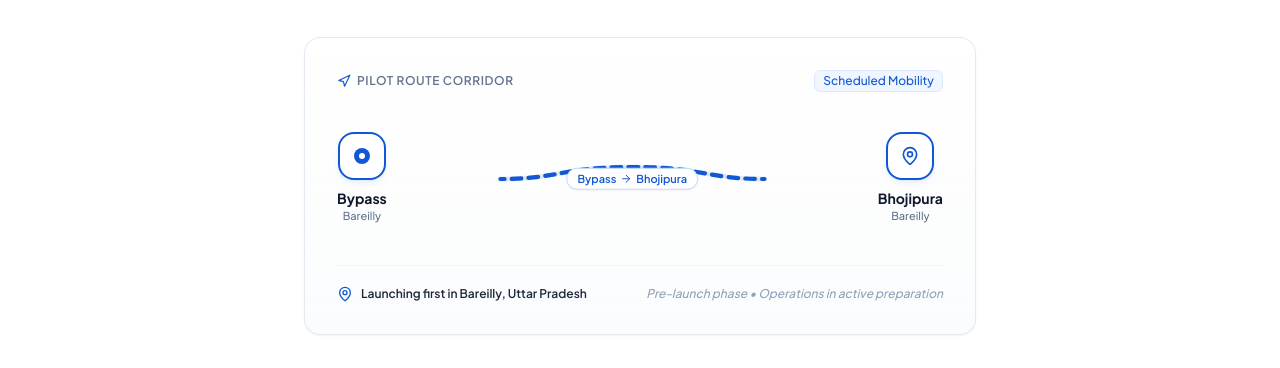
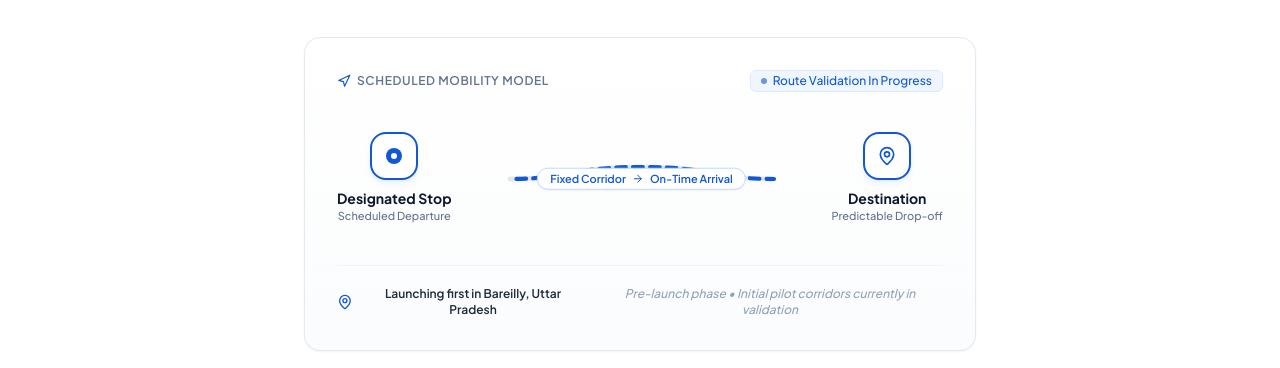
Before and after one commit to parasgangwar248-eng/NextRide, a React (Vite) app: page / in a window 1280 px wide. Shown: the part 584-952 px from the top of the page. Built offline with nearby package versions, Linux system fonts and the light colour scheme; no server answers; the database is empty.

Commit message:
feat: remove specific initial route Bypass-Bhojipura and update to route validation in progress

```diff
--- a/index.html
+++ b/index.html
@@ -8,7 +8,7 @@
       name="description"
       content="NextRide is building a reliable shared mobility network. Coming soon to Bareilly, Uttar Pradesh."
     />
-    <meta name="keywords" content="NextRide, Bareilly mobility, shared rides, Bypass Bhojipura, scheduled mobility, Uttar Pradesh transit" />
+    <meta name="keywords" content="NextRide, Bareilly mobility, shared rides, scheduled mobility, Uttar Pradesh transit" />
     <meta name="theme-color" content="#1258D4" />
 
     <!-- Open Graph / Facebook -->
--- a/src/components/Footer.tsx
+++ b/src/components/Footer.tsx
@@ -33,7 +33,7 @@ export const Footer: React.FC<FooterProps> = ({
             </p>
             <div className="inline-flex items-center gap-1.5 text-xs text-slate-500 font-medium">
               <MapPin className="w-3.5 h-3.5 text-[#1258D4]" />
-              <span>Pilot Route: Bypass → Bhojipura • Bareilly, Uttar Pradesh</span>
+              <span>Scheduled Mobility Network • Bareilly, Uttar Pradesh</span>
             </div>
           </div>
 
--- a/src/components/HeroSection.tsx
+++ b/src/components/HeroSection.tsx
@@ -56,16 +56,17 @@ export const HeroSection: React.FC<HeroSectionProps> = ({ onJoinClick, onExplore
             </button>
           </div>
 
-          {/* Subtle Visual Representation of Route: Bypass → Bhojipura */}
+          {/* Subtle Visual Representation of Scheduled Route Network */}
           <div className="w-full max-w-2xl">
             <div className="relative rounded-2xl border border-slate-200/90 bg-gradient-to-b from-white to-slate-50/60 p-6 sm:p-8 shadow-xs">
               <div className="flex items-center justify-between text-xs font-semibold text-slate-400 uppercase tracking-wider mb-6">
                 <span className="flex items-center gap-1.5 text-slate-500">
                   <Navigation className="w-3.5 h-3.5 text-[#1258D4]" />
-                  Pilot Route Corridor
+                  Scheduled Mobility Model
                 </span>
-                <span className="text-[#1258D4] font-medium normal-case tracking-normal text-xs bg-blue-50 px-2 py-0.5 rounded-md border border-blue-100">
-                  Scheduled Mobility
+                <span className="text-[#1258D4] font-medium normal-case tracking-normal text-xs bg-blue-50 px-2.5 py-0.5 rounded-md border border-blue-100 flex items-center gap-1.5">
+                  <span className="w-1.5 h-1.5 rounded-full bg-[#1258D4] animate-pulse" />
+                  Route Validation In Progress
                 </span>
               </div>
 
@@ -73,15 +74,15 @@ export const HeroSection: React.FC<HeroSectionProps> = ({ onJoinClick, onExplore
               <div className="relative py-4">
                 {/* SVG Route Line connecting the two nodes */}
                 <div className="relative flex items-center justify-between">
-                  {/* Left Anchor Node: Bypass */}
+                  {/* Left Anchor Node: Pickup Point */}
                   <div className="flex flex-col items-center text-center z-10">
                     <div className="w-12 h-12 rounded-2xl bg-white border-2 border-[#1258D4] shadow-md shadow-blue-500/10 flex items-center justify-center mb-2">
                       <div className="w-4 h-4 rounded-full bg-[#1258D4] flex items-center justify-center">
                         <div className="w-1.5 h-1.5 rounded-full bg-white" />
                       </div>
                     </div>
-                    <span className="text-sm font-bold text-slate-900">Bypass</span>
-                    <span className="text-[11px] text-slate-500">Bareilly</span>
+                    <span className="text-sm font-bold text-slate-900">Designated Stop</span>
+                    <span className="text-[11px] text-slate-500">Scheduled Departure</span>
                   </div>
 
                   {/* Connecting Animated Route Graphic */}
@@ -118,20 +119,20 @@ export const HeroSection: React.FC<HeroSectionProps> = ({ onJoinClick, onExplore
                     </svg>
 
                     {/* Subtle directional pulse icon in middle */}
-                    <div className="absolute top-1/2 left-1/2 -translate-x-1/2 -translate-y-1/2 px-2.5 py-0.5 rounded-full bg-white border border-blue-200 shadow-xs text-[11px] font-semibold text-[#1258D4] flex items-center gap-1">
-                      <span>Bypass</span>
+                    <div className="absolute top-1/2 left-1/2 -translate-x-1/2 -translate-y-1/2 px-3 py-0.5 rounded-full bg-white border border-blue-200 shadow-xs text-[11px] font-semibold text-[#1258D4] flex items-center gap-1.5 whitespace-nowrap">
+                      <span>Fixed Corridor</span>
                       <ArrowRight className="w-3 h-3 text-[#1258D4]" />
-                      <span>Bhojipura</span>
+                      <span>On-Time Arrival</span>
                     </div>
                   </div>
 
-                  {/* Right Anchor Node: Bhojipura */}
+                  {/* Right Anchor Node: Dropoff Point */}
                   <div className="flex flex-col items-center text-center z-10">
                     <div className="w-12 h-12 rounded-2xl bg-white border-2 border-[#1258D4] shadow-md shadow-blue-500/10 flex items-center justify-center mb-2">
                       <MapPin className="w-5 h-5 text-[#1258D4]" />
                     </div>
-                    <span className="text-sm font-bold text-slate-900">Bhojipura</span>
-                    <span className="text-[11px] text-slate-500">Bareilly</span>
+                    <span className="text-sm font-bold text-slate-900">Destination</span>
+                    <span className="text-[11px] text-slate-500">Predictable Drop-off</span>
                   </div>
                 </div>
               </div>
@@ -145,7 +146,7 @@ export const HeroSection: React.FC<HeroSectionProps> = ({ onJoinClick, onExplore
                   </span>
                 </div>
                 <div className="text-slate-400 italic">
-                  Pre-launch phase • Operations in active preparation
+                  Pre-launch phase • Initial pilot corridors currently in validation
                 </div>
               </div>
             </div>
--- a/src/components/IntegrationsModal.tsx
+++ b/src/components/IntegrationsModal.tsx
@@ -56,7 +56,7 @@ export const IntegrationsModal: React.FC<IntegrationsModalProps> = ({ isOpen, on
       `"${e.mobile_number}"`,
       `"${e.email || ''}"`,
       `"${e.interest_type || 'commuter'}"`,
-      `"${e.route_interest || 'Bypass -> Bhojipura'}"`,
+      `"${e.route_interest || 'Bareilly Pilot Corridor (In Validation)'}"`,
       `"${e.created_at || ''}"`,
     ]);
     const csvContent = [headers.join(','), ...rows.map((r) => r.join(','))].join('\n');
@@ -77,7 +77,7 @@ CREATE TABLE IF NOT EXISTS public.waiting_list (
     mobile_number TEXT NOT NULL UNIQUE,
     email TEXT,
     interest_type TEXT DEFAULT 'commuter',
-    route_interest TEXT DEFAULT 'Bypass → Bhojipura',
+    route_interest TEXT DEFAULT 'Bareilly Pilot Corridor (In Validation)',
     source TEXT DEFAULT 'web_coming_soon_landing',
     created_at TIMESTAMPTZ DEFAULT TIMEZONE('utc'::text, NOW()) NOT NULL
 );
--- a/src/components/WaitingListSection.tsx
+++ b/src/components/WaitingListSection.tsx
@@ -10,6 +10,7 @@ import {
   Check,
   Sparkles,
   Users,
+  Compass,
 } from 'lucide-react';
 import {
   joinWaitingList,
@@ -26,6 +27,7 @@ export const WaitingListSection: React.FC<WaitingListSectionProps> = ({ onOpenIn
   const [fullName, setFullName] = useState('');
   const [mobileNumber, setMobileNumber] = useState('');
   const [email, setEmail] = useState('');
+  const [preferredRoute, setPreferredRoute] = useState('');
   const [interestType, setInterestType] = useState<'commuter' | 'driver' | 'partner'>('commuter');
 
   const [isLoading, setIsLoading] = useState(false);
@@ -77,13 +79,15 @@ export const WaitingListSection: React.FC<WaitingListSectionProps> = ({ onOpenIn
 
     setIsLoading(true);
 
+    const chosenRoute = preferredRoute.trim() || 'Bareilly Pilot Network (Route in validation)';
+
     try {
       const result = await joinWaitingList({
         full_name: trimmedName,
         mobile_number: normalizedDigits,
         email: trimmedEmail || undefined,
         interest_type: interestType,
-        route_interest: 'Bypass → Bhojipura',
+        route_interest: chosenRoute,
       });
 
       if (result.success) {
@@ -95,6 +99,7 @@ export const WaitingListSection: React.FC<WaitingListSectionProps> = ({ onOpenIn
             mobile_number: normalizedDigits,
             email: trimmedEmail,
             interest_type: interestType,
+            route_interest: chosenRoute,
           }
         );
 
@@ -112,7 +117,7 @@ export const WaitingListSection: React.FC<WaitingListSectionProps> = ({ onOpenIn
   };
 
   const handleShare = () => {
-    const shareText = `I just joined the NextRide waiting list for the Bypass → Bhojipura pilot in Bareilly! Check it out: ${window.location.origin}`;
+    const shareText = `I just joined the NextRide waiting list in Bareilly! Scheduled rides on time, every time: ${window.location.origin}`;
     if (navigator.clipboard) {
       navigator.clipboard.writeText(shareText);
       setCopiedLink(true);
@@ -126,6 +131,7 @@ export const WaitingListSection: React.FC<WaitingListSectionProps> = ({ onOpenIn
     setFullName('');
     setMobileNumber('');
     setEmail('');
+    setPreferredRoute('');
     setSubmittedEntry(null);
   };
 
@@ -274,10 +280,36 @@ export const WaitingListSection: React.FC<WaitingListSectionProps> = ({ onOpenIn
                   </div>
                 </div>
 
-                {/* Pilot Route Reminder */}
+                {/* Field 4: Preferred Route / Commute Area (Optional - Route Validation) */}
+                <div>
+                  <div className="flex items-center justify-between mb-2">
+                    <label htmlFor="preferred-route" className="block text-sm font-semibold text-slate-900">
+                      Your Daily Route / Area <span className="text-slate-400 text-xs font-normal">(optional)</span>
+                    </label>
+                    <span className="text-[11px] text-[#1258D4] font-medium">Route Validation</span>
+                  </div>
+                  <div className="relative">
+                    <div className="absolute inset-y-0 left-0 pl-3.5 flex items-center pointer-events-none text-slate-400">
+                      <Compass className="w-4 h-4" />
+                    </div>
+                    <input
+                      id="preferred-route"
+                      type="text"
+                      placeholder="e.g. Civil Lines, Station, University, Bypass..."
+                      value={preferredRoute}
+                      onChange={(e) => setPreferredRoute(e.target.value)}
+                      className="w-full pl-10 pr-4 py-3 rounded-xl border border-slate-200 focus:border-[#1258D4] focus:ring-2 focus:ring-[#1258D4]/20 outline-hidden text-slate-900 text-sm placeholder:text-slate-400 transition-all"
+                    />
+                  </div>
+                  <p className="text-[11px] text-slate-500 mt-1.5 leading-snug">
+                    We are currently validating initial routes across Bareilly — help us prioritize your corridor.
+                  </p>
+                </div>
+
+                {/* Route Validation Notice */}
                 <div className="bg-slate-50 border border-slate-200/80 rounded-xl p-3 flex items-center justify-between text-xs text-slate-600">
-                  <span className="font-medium">Selected Pilot Route:</span>
-                  <span className="font-bold text-[#1258D4]">Bypass → Bhojipura (Bareilly)</span>
+                  <span className="font-medium">Pilot Region:</span>
+                  <span className="font-bold text-[#1258D4]">Bareilly, Uttar Pradesh (Routes in validation)</span>
                 </div>
 
                 {/* Error Notice */}
@@ -354,7 +386,11 @@ export const WaitingListSection: React.FC<WaitingListSectionProps> = ({ onOpenIn
                       <span className="font-semibold text-slate-900">Mobile:</span> +91 {submittedEntry?.mobile_number}
                     </div>
                     <div>
-                      <span className="font-semibold text-slate-900">Route:</span> Bypass → Bhojipura (Bareilly)
+                      <span className="font-semibold text-slate-900">Region:</span> Bareilly, Uttar Pradesh
+                    </div>
+                    <div>
+                      <span className="font-semibold text-slate-900">Route Preference:</span>{' '}
+                      {submittedEntry?.route_interest || 'Bareilly Pilot Corridor (In Validation)'}
                     </div>
                     <div>
                       <span className="font-semibold text-slate-900">Type:</span>{' '}
--- a/src/lib/supabase.ts
+++ b/src/lib/supabase.ts
@@ -115,7 +115,7 @@ export async function joinWaitingList(
   const newEntry: WaitingListEntry = {
     ...entryData,
     mobile_number: normalizedPhone,
-    route_interest: entryData.route_interest || 'Bypass → Bhojipura',
+    route_interest: entryData.route_interest || 'Bareilly Pilot Corridor (In Validation)',
     interest_type: entryData.interest_type || 'commuter',
     created_at: now,
     source: 'web_coming_soon_landing',
```
Also changed, not shown: src/App.tsx (+4 -8 lines), 2 other files (tests, documents, lock files or other folders).
